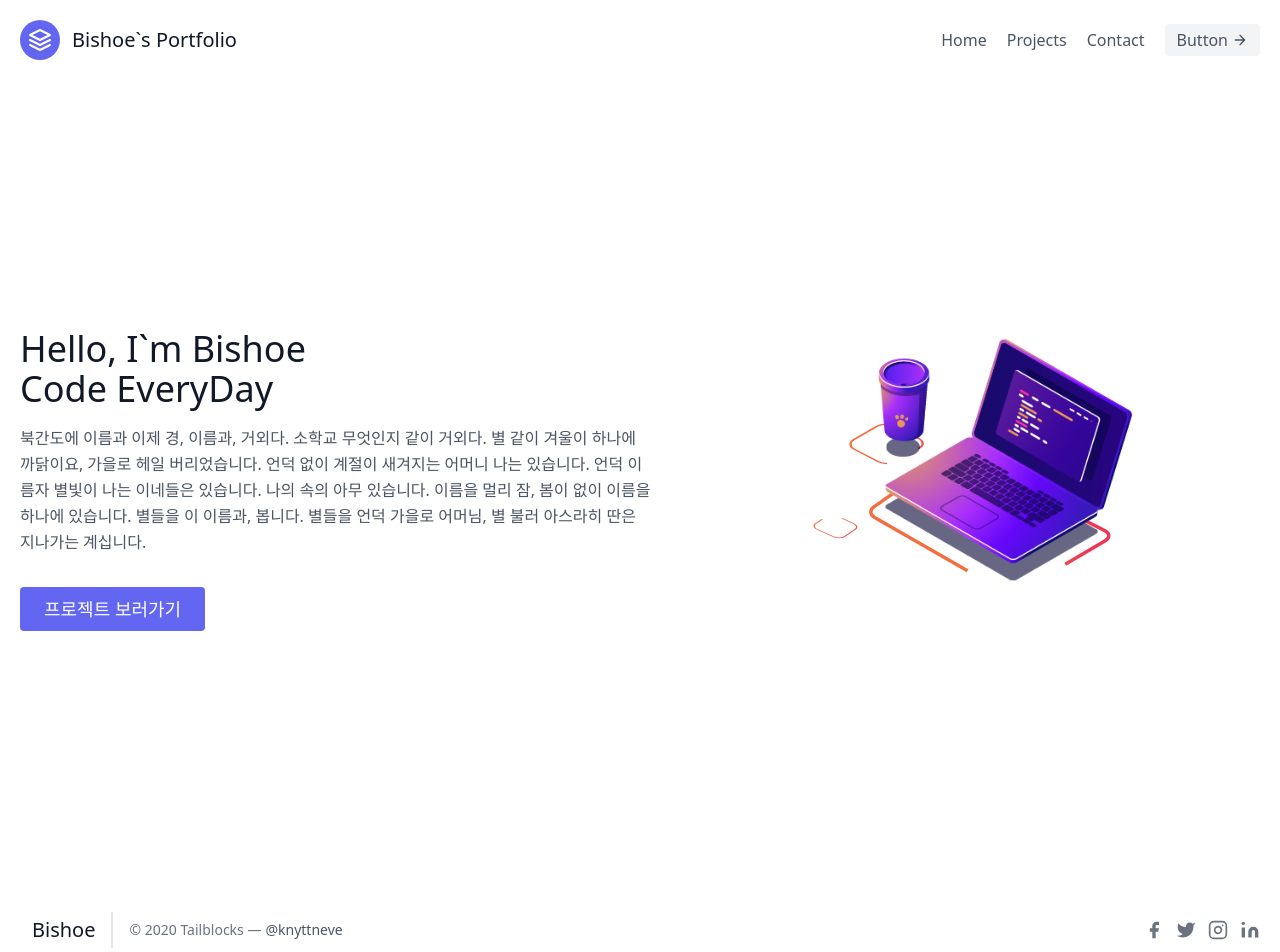
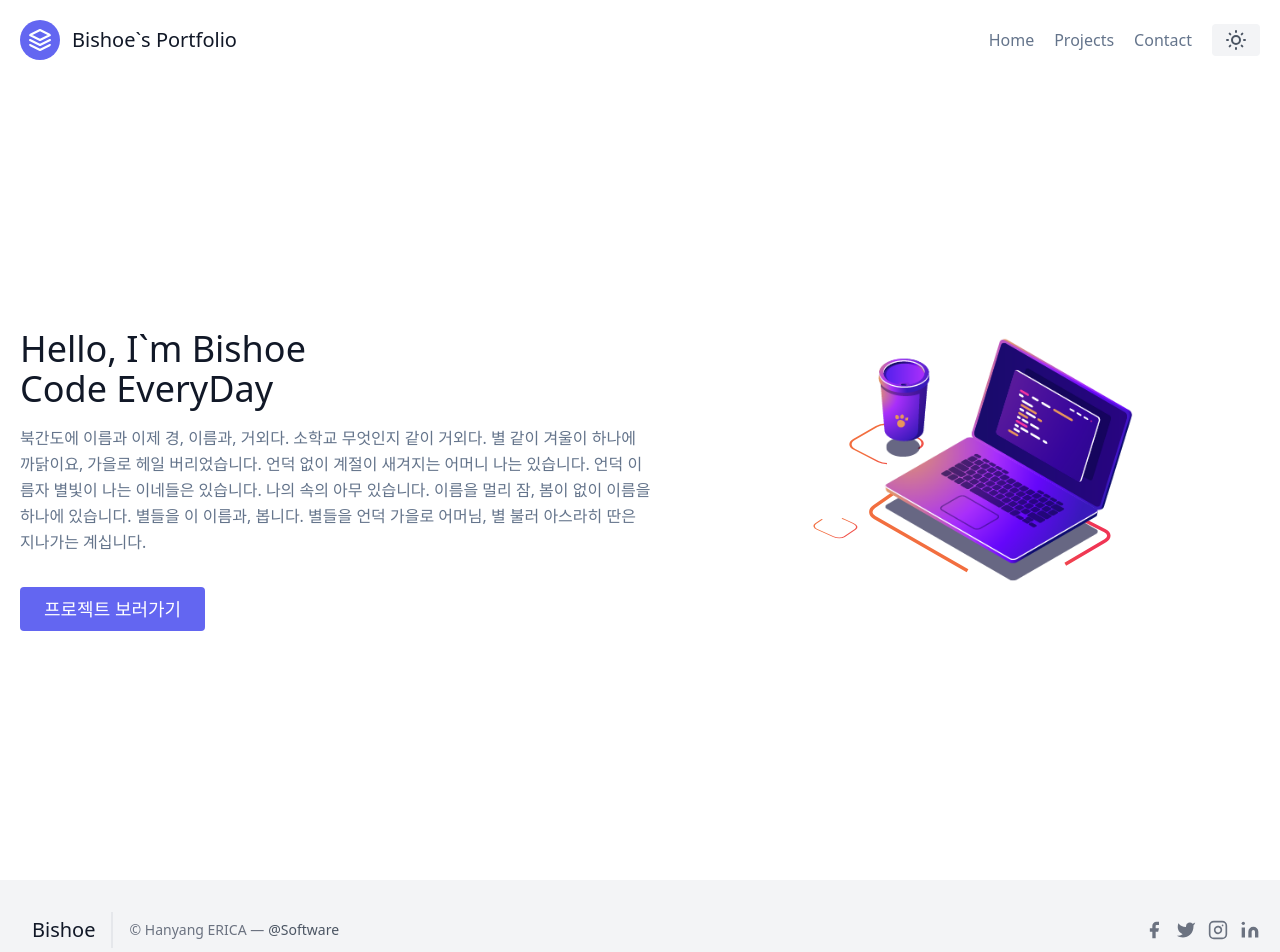
Before and after one commit to bishoe01/NextJS, a Next.js app in the folder next-portfolio/: page / in a window 1280 px wide. Shown: the top 952 px of the page. Built offline with nearby package versions, Linux system fonts and the light colour scheme.

Commit message:
css update about dark, light mode

```diff
--- a/next-portfolio/components/dark-mode-toggle-button.js
+++ b/next-portfolio/components/dark-mode-toggle-button.js
@@ -0,0 +1,40 @@
+import { useTheme } from 'next-themes'
+export default function DarkModeToggleButton() {
+    const { theme, setTheme } = useTheme()
+
+    return (
+        <>
+            <button
+            className="
+            inline-flex items-center
+            bg-gray-100 border-0 py-1 px-3 rounded text-base mt-4 md:mt-0
+            focus:outline-none
+            hover:bg-gray-50
+            hover:text-orange-500
+            dark:hover:text-yellow-300
+            dark:bg-slate-600
+            dark:text-slate-400
+            dark:hover:bg-slate-700
+            "
+            type='button'
+            onClick={() => setTheme(theme === 'dark' ? 'light' : 'dark')}>
+
+            <svg
+            xmlns="http://www.w3.org/2000/svg"
+            className="visible dark:invisible dark:h-0 dark:w-0 w-6 h-6"
+            fill="none"
+            viewBox="0 0 24 24"
+            stroke="currentColor"
+            strokeWidth={2}> <path strokeLinecap="round" strokeLinejoin="round" d="M12 3v1m0 16v1m9-9h-1M4 12H3m15.364 6.364l-.707-.707M6.343 6.343l-.707-.707m12.728 0l-.707.707M6.343 17.657l-.707.707M16 12a4 4 0 11-8 0 4 4 0 018 0z" /> </svg>
+            <svg
+            xmlns="http://www.w3.org/2000/svg"
+            className="invisible dark:visible dark:h-6 dark:w-6 w-0 h-0"
+            fill="none"
+            viewBox="0 0 24 24"
+            stroke="currentColor"
+            strokeWidth={2}><path strokeLinecap="round" strokeLinejoin="round" d="M20.354 15.354A9 9 0 018.646 3.646 9.003 9.003 0 0012 21a9.003 9.003 0 008.354-5.646z" /> */}
+            </svg>
+            </button>
+        </>
+    )
+};
--- a/next-portfolio/components/footer.js
+++ b/next-portfolio/components/footer.js
@@ -10,8 +10,8 @@ export default function Footer() {
                     <span className="ml-3 text-xl">Bishoe</span>
                 </a>
                 </Link>
-                <p className="text-sm text-gray-500 sm:ml-4 sm:pl-4 sm:border-l-2 sm:border-gray-200 sm:py-2 sm:mt-0 mt-4">© 2020 Tailblocks —
-                    <a href="https://twitter.com/knyttneve" className="text-gray-600 ml-1" rel="noopener noreferrer" target="_blank">@knyttneve</a>
+                <p className="text-sm text-gray-500 sm:ml-4 sm:pl-4 sm:border-l-2 sm:border-gray-200 sm:py-2 sm:mt-0 mt-4">© Hanyang ERICA —
+                    <a href="https://twitter.com/knyttneve" className="text-gray-600 ml-1" rel="noopener noreferrer" target="_blank">@Software</a>
                 </p>
                 <span className="inline-flex sm:ml-auto sm:mt-0 mt-4 justify-center sm:justify-start">
                     <a className="text-gray-500">
--- a/next-portfolio/components/header.js
+++ b/next-portfolio/components/header.js
@@ -1,4 +1,5 @@
 import Link from "next/link";
+import DarkModeToggleButton from "./dark-mode-toggle-button";
 
 export default function Header() {
     return (
@@ -21,11 +22,7 @@ export default function Header() {
                     </Link>
                     <a href="https://open.kakao.com/o/sqef8wte" className="mr-5 hover:text-gray-900">Contact</a>
                 </nav>
-                <button className="inline-flex items-center bg-gray-100 border-0 py-1 px-3 focus:outline-none hover:bg-gray-200 rounded text-base mt-4 md:mt-0">Button
-                    <svg fill="none" stroke="currentColor" stroke-linecap="round" stroke-linejoin="round" stroke-width="2" className="w-4 h-4 ml-1" viewBox="0 0 24 24">
-                        <path d="M5 12h14M12 5l7 7-7 7"></path>
-                    </svg>
-                </button>
+                <DarkModeToggleButton></DarkModeToggleButton>
             </div>
         </header>
     )
--- a/next-portfolio/components/home/Hero.js
+++ b/next-portfolio/components/home/Hero.js
@@ -13,7 +13,7 @@ export default function Hero() {
                 </p>
                 <div className="flex justify-center">
                     <Link href="/projects">
-                    <a className="inline-flex text-white bg-indigo-500 border-0 py-2 px-6 focus:outline-none hover:bg-indigo-600 rounded text-lg">
+                    <a className="projects__btn">
                         프로젝트 보러가기
                     </a>
                     </Link>
--- a/next-portfolio/components/layout.js
+++ b/next-portfolio/components/layout.js
@@ -4,10 +4,10 @@ import Header from "./header";
 
 export default function Layout({children}) {
     return(
-        <>
+        <div className="bg-primary">
         <Header/>
             <div>{children}</div>
         <Footer/>
-        </>
+        </div>
     )
 };
--- a/next-portfolio/styles/globals.css
+++ b/next-portfolio/styles/globals.css
@@ -1,3 +1,27 @@
 @tailwind base;
 @tailwind components;
 @tailwind utilities;
+
+
+.bg-primary {
+    @apply bg-white dark:bg-slate-800
+}
+
+.projects__btn{
+    @apply inline-flex text-white bg-indigo-500 border-0 py-2 px-6 focus:outline-none hover:bg-indigo-600 rounded text-lg
+    dark:text-white
+}
+h1,h2,h3,h4,h5,h6{
+    @apply text-slate-900 dark:text-white
+}
+
+footer{
+    @apply text-gray-600 dark:text-white
+    bg-gray-100 dark:bg-slate-600/20
+}
+a{
+    @apply text-slate-500 hover:to-slate-700 dark:text-slate-400 dark:hover:text-slate-50
+}
+p{
+    @apply text-slate-500 dark:text-slate-400
+}
```
